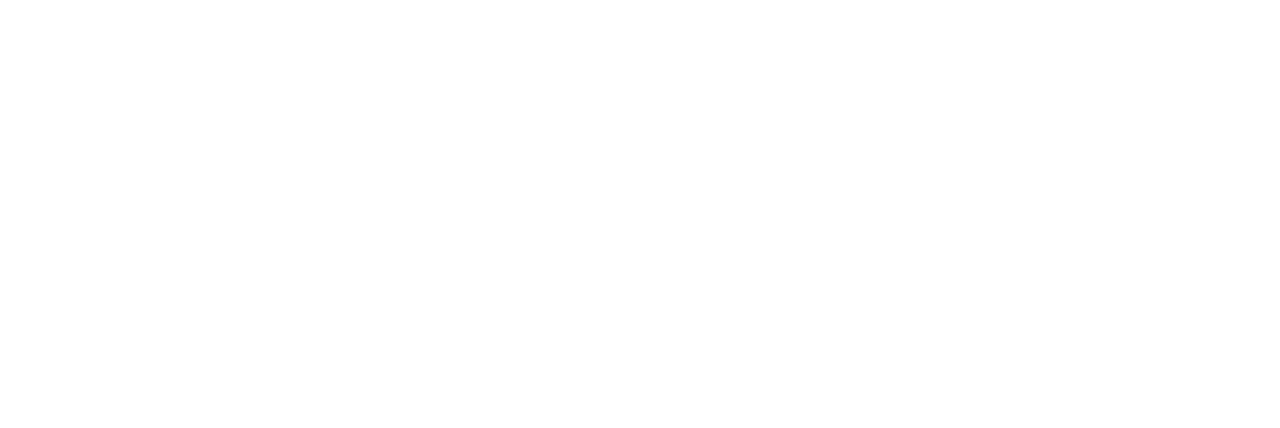
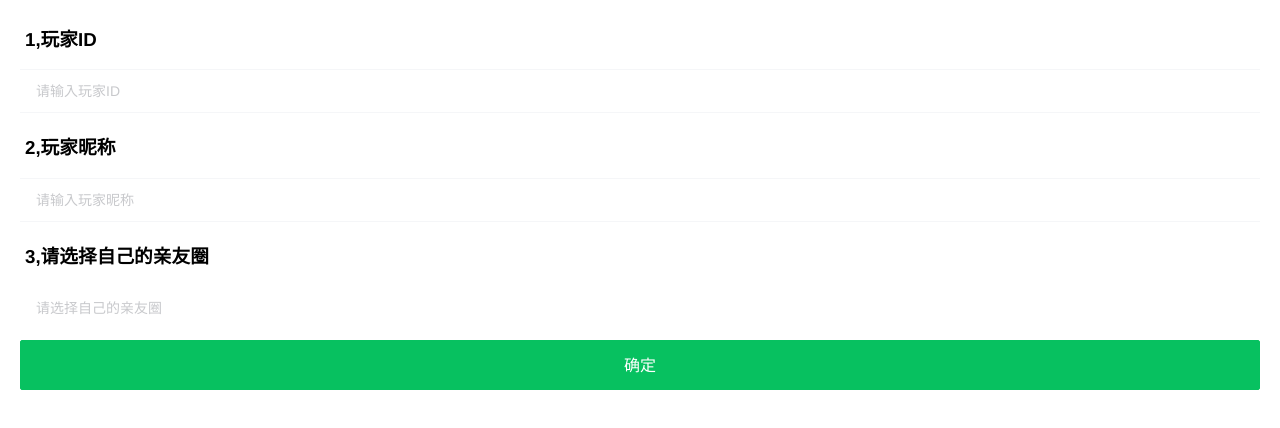
Before and after one commit to kepplow/distribution-H5, a Vue app: page /bindID in a window 1280 px wide. Shown: the top 428 px of the page. Built offline with nearby package versions, Linux system fonts and the light colour scheme.

Commit message:
亲友圈提交

```diff
--- a/src/router/index.js
+++ b/src/router/index.js
@@ -49,6 +49,14 @@
     meta:{
       title: '推荐代理'
     }
+  },
+  {
+    path: '/bindID',
+    name: 'bindID',
+    component: () => import('../views/bindID.vue'),
+    meta:{
+      title: '绑定圈主ID'
+    }
   }
 ]
 
--- /dev/null
+++ b/src/views/bindID.vue
@@ -0,0 +1,71 @@
+<template>
+  <div class="box">
+    <div>
+      <h3>1,玩家ID</h3>
+      <van-cell-group>
+        <van-field v-model="value" placeholder="请输入玩家ID" />
+      </van-cell-group>
+    </div>
+    <div>
+      <h3>2,玩家昵称</h3>
+      <van-cell-group>
+        <van-field v-model="value" placeholder="请输入玩家昵称" />
+      </van-cell-group>
+    </div>
+    <div>
+      <h3>3,请选择自己的亲友圈</h3>
+      <van-field
+        readonly
+        clickable
+        name="picker"
+        :value="value"
+        placeholder="请选择自己的亲友圈"
+        @click="showPicker = true"
+      />
+      <van-popup v-model="showPicker" position="bottom">
+        <van-picker
+          show-toolbar
+          :columns="columns"
+          @confirm="onConfirm"
+          @cancel="showPicker = false"
+        />
+      </van-popup>
+    </div>
+    <van-button type="primary" class="btn" @click="submit" size="large">确定</van-button>
+  </div>
+</template>
+
+<script>
+import { Field } from "vant";
+export default {
+  data() {
+    return {
+      value: "",
+      columns: ["亲友圈1", "亲友圈2", "亲友圈3", "亲友圈4", "亲友圈5"],
+      showPicker: false
+    };
+  },
+  methods: {
+    onConfirm(value) {
+      this.value = value;
+      this.showPicker = false;
+    },
+    submit(){
+
+    }
+  }
+};
+</script>
+
+<style lang="less" scoped>
+.box {
+  padding: 5px 20px;
+
+  h3 {
+    margin-left: 0.3125rem;
+  }
+  .btn {
+    margin-top: 10px;
+  }
+}
+</style>
--- a/src/views/relation.vue
+++ b/src/views/relation.vue
@@ -47,7 +47,7 @@
     // align-items: center;
     justify-content: space-between;
     font-size: 0.875rem;
-    border-bottom: 0.0625rem solid;
+    border-bottom: 0.0625rem solid rgb(220, 220, 220);
     padding-bottom: 0.9375rem;
     margin-top: 0.625rem;
     .flex {
```
